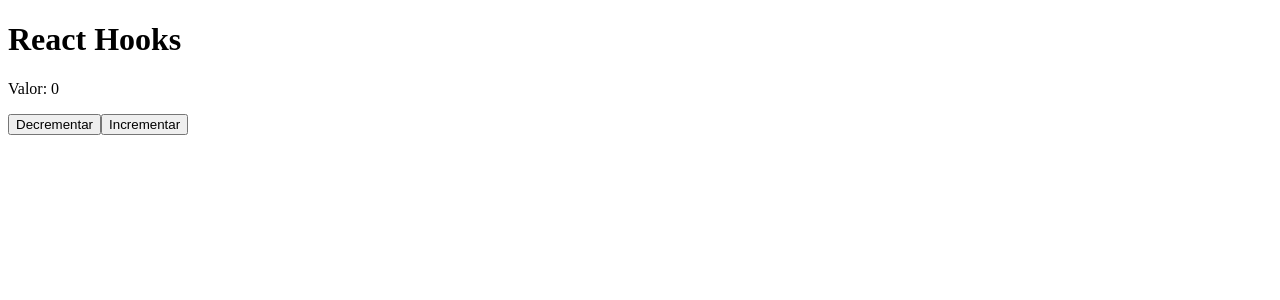
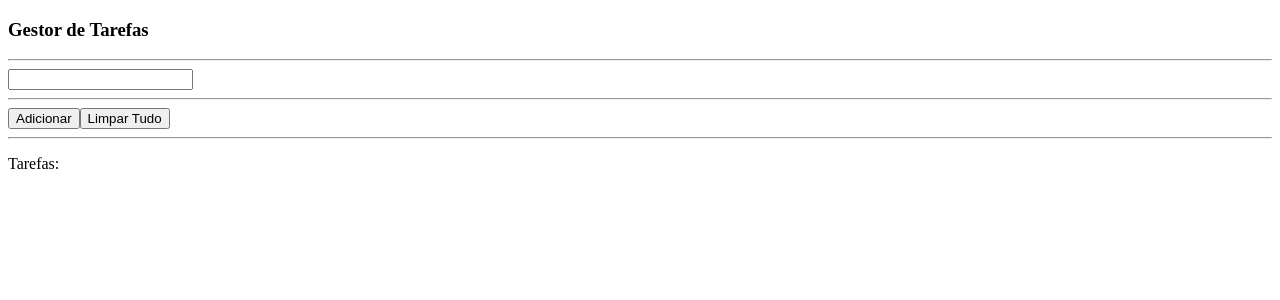
Before and after one commit to ABDALAZARD/react-componentes, a React (Create React App) app: page / in a window 1280 px wide. Shown: the top 300 px of the page. Built offline with nearby package versions, Linux system fonts and the light colour scheme.

Commit message:
To do list comentada com explicações

```diff
--- a/src/App.js
+++ b/src/App.js
@@ -1,23 +1,62 @@
-import React, { useState } from 'react'
+import React, { useState, useRef } from 'react';
 
 export default function App() {
 
-     const [valor, setValor] = useState(0)
+    //STATE
+    //A primeira const gera uma lista de arrays vazia
+    const [listaTarefas, setListaTarefas] = useState(() => { return [] })
+    //const e método usado para criar nova tarefa
+    const [tarefa, setTarefa] = useState(() => { return '' })
 
-     function decrementar(){
-        setValor(valor - 1)
-     }
+    //REF
+    //prepara variavel para um id diferente a cada tarefa
+    const idTarefa = useRef(0)
+    //variavel usada para focar no input
+    const inputRef = useRef()
 
-     function incrementar(){
-        setValor(valor + 1)
-     }
+    function adicionarTarefa() {
+        //Verifica e adiciona as antigas tarefas a nova lista e adiciona uma nova tarefa com um novo id
+        setListaTarefas(old => { return [...old, { id: idTarefa.current, texto: tarefa }] })
+        //Toda vez que uma nova tarefa for adicionada, o id sofrerá uma soma, gerando um novo id diferente
+        idTarefa.current = idTarefa.current + 1
+        //Limpa o input de tarefas
+        setTarefa('')
+        //Sempre que o botão "adicionar" for clicado, o input referenciado será focado para adicionar outras
+        inputRef.current.focus()
+    }
+
+    function limparTarefas() {
+        //Reseta a lista de tarefas
+        setListaTarefas([])
+        //Reseta os ids da lista de tarefas
+        idTarefa.current = 0
+    }
+
+    function removerTarefa(id) {
+        //lista e filtra e separa as tarefas que possuem o id diferente do parametor
+        const tmp = listaTarefas.filter(tarefa => tarefa.id !== id)
+        //Atualiza nova lista de tarefas sem a tarefa do id excluido acima
+        setListaTarefas(tmp)
+    }
 
     return (
         <div>
-            <h1>React Hooks</h1>
-            <p>Valor: {valor}</p>
-            <button onClick={decrementar}>Decrementar</button>
-            <button onClick={incrementar}>Incrementar</button>
+            <h3>Gestor de Tarefas</h3>
+            <hr />
+            <input ref={inputRef} type="text" value={tarefa} onChange={(evento) => { setTarefa(evento.target.value) }} />
+            <hr />
+            <div>
+                <button onClick={adicionarTarefa}>Adicionar</button>
+                <button onClick={limparTarefas}>Limpar Tudo</button>
+            </div>
+            <hr />
+            <p>Tarefas: </p>
+            { //Lista e mapeia todas as tarefas, referenciando um id para cada tarefa, diferenciando uma das outras
+                // Cria também um botão para remover uma tarefa especifica
+                listaTarefas.map((tarefa) => {
+                    return <p key={tarefa.id}>{tarefa.texto} <span onClick={() => { removerTarefa(tarefa.id) }}>[REMOVER]</span></p>
+                })}
+
         </div>
     )
 }
```
